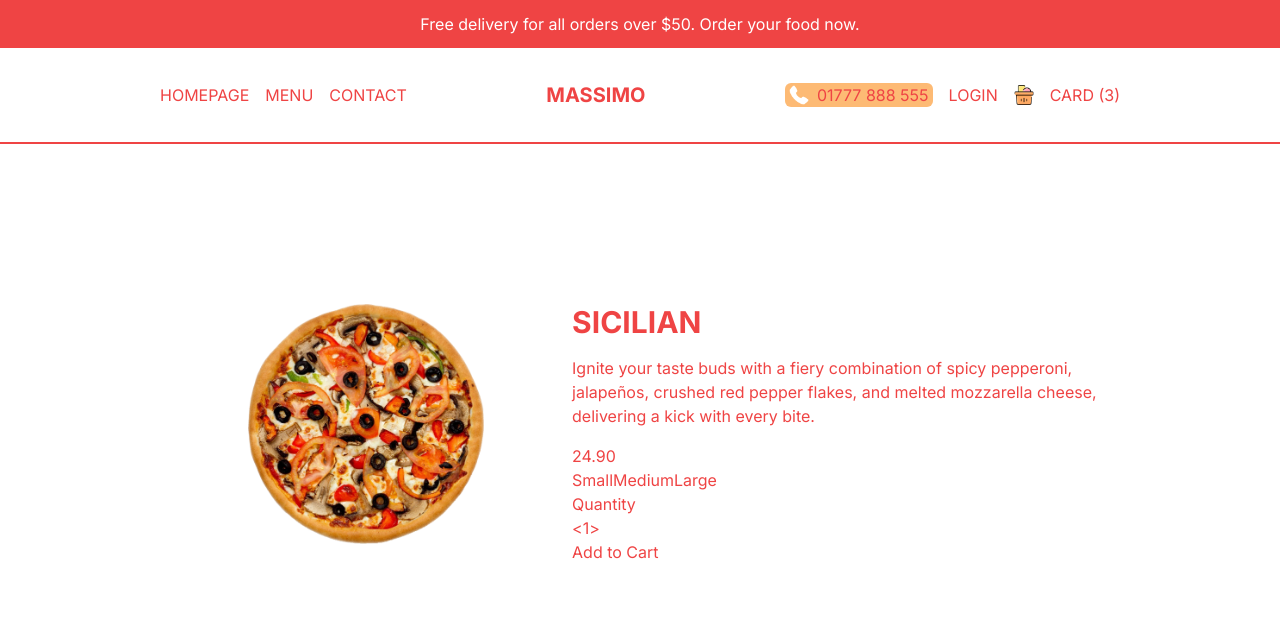
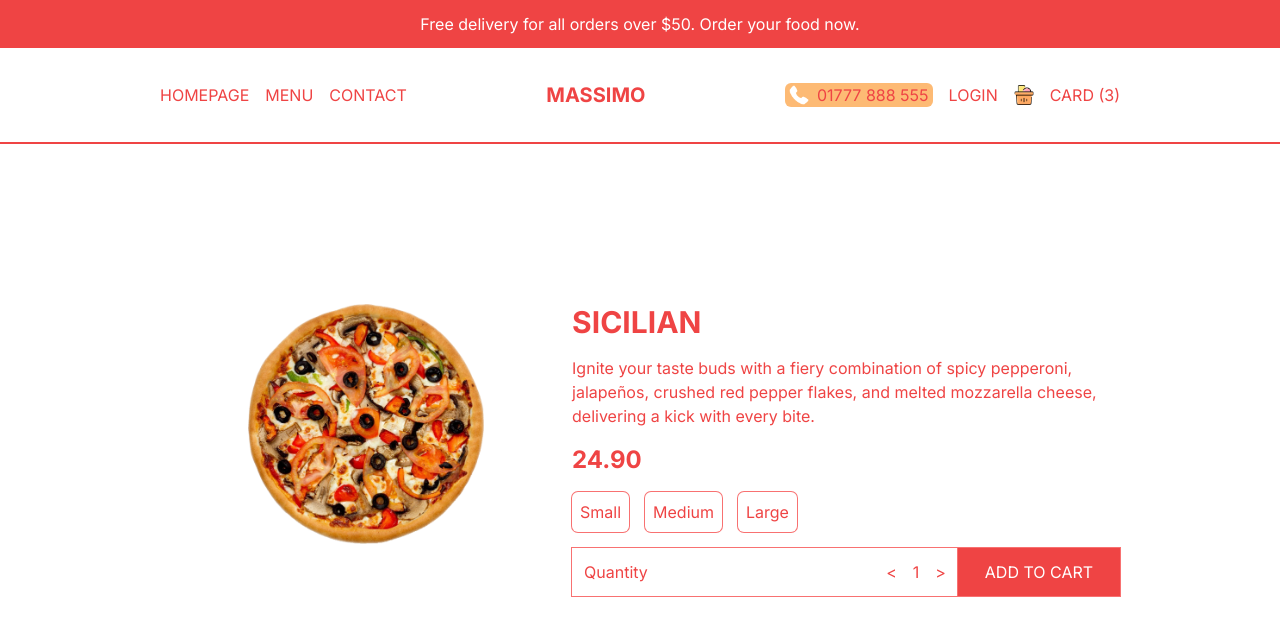
Before and after one commit to MajaPetkova/food-delivery-app, a Next.js app: page /product/1 in a window 1280 px wide. Shown: the top 636 px of the page. Built offline with nearby package versions, Linux system fonts and the light colour scheme.

Commit message:
Add style for the Price component

```diff
--- a/src/components/Price.tsx
+++ b/src/components/Price.tsx
@@ -8,25 +8,25 @@ type Props = {
 };
 const Price = ({ price, id, options }) => {
   return (
-    <div>
-      <h2>{price.toFixed(2)}</h2>
+    <div className="flex flex-col gap-4">
+      <h2 className="text-2xl font-bold">{price.toFixed(2)}</h2>
       {/* Options Container  */}
-      <div>
-       { options.map((x) => (<button key={x.title}>{x.title}</button>))}
+      <div className="flex gap-4">
+       { options.map((x) => (<button key={x.title} className="ring-1 ring-red-400 rounded-md p-2">{x.title}</button>))}
       </div>
       {/* Quantity and add Button Container  */}
-      <div>
+      <div className="flex justify-between items-center">
         {/* {Quantity } */}
-        <div>
+        <div className="flex justify-between w-full p-3 ring-1 ring-red-400 ">
           <span>Quantity</span>
-          <div>
+          <div className="flex gap-4 items-center">
             <button>{"<"}</button>
             <span>1</span>
             <button>{">"}</button>
           </div>
         </div>
         {/* Cart Button  */}
-        <button>Add to Cart
+        <button className="uppercase bg-red-500 w-56 text-white p-3 ring-1 ring-red-400">Add to Cart
         </button>
       </div>
     </div>
```
